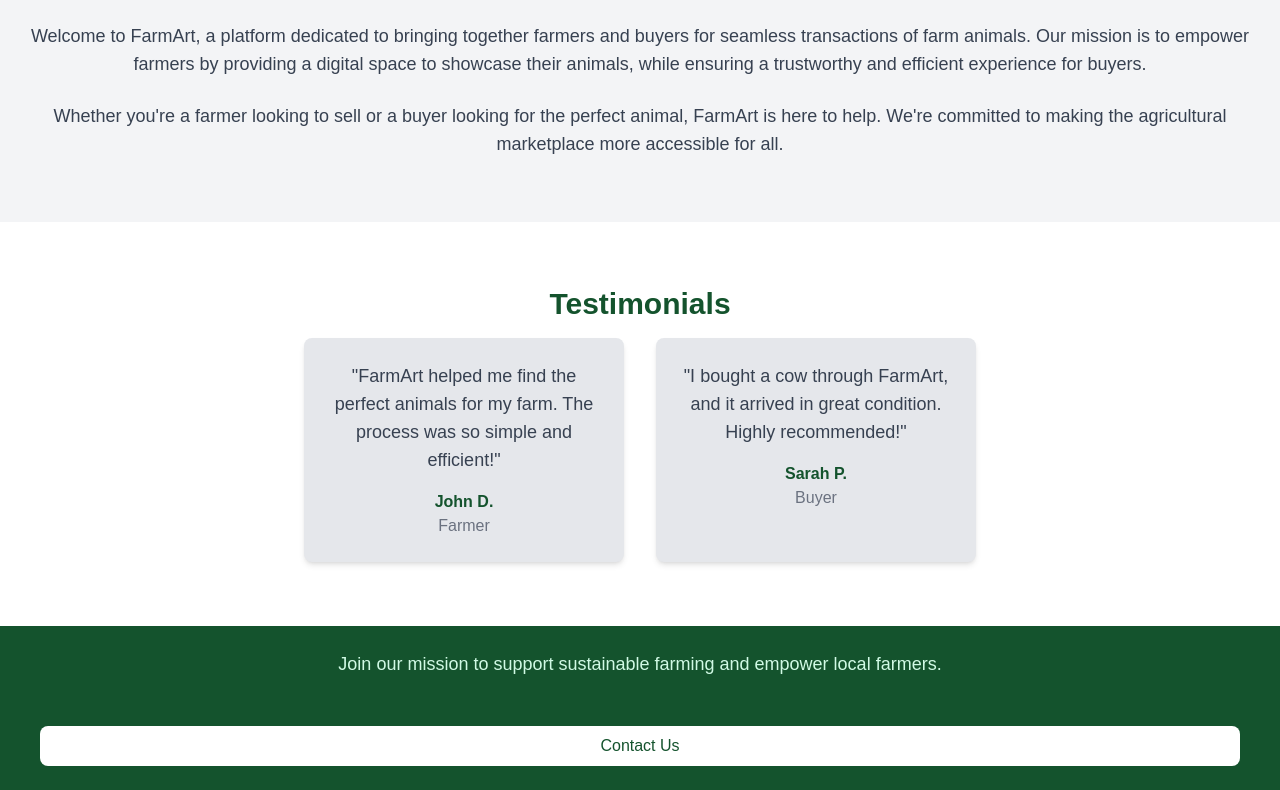
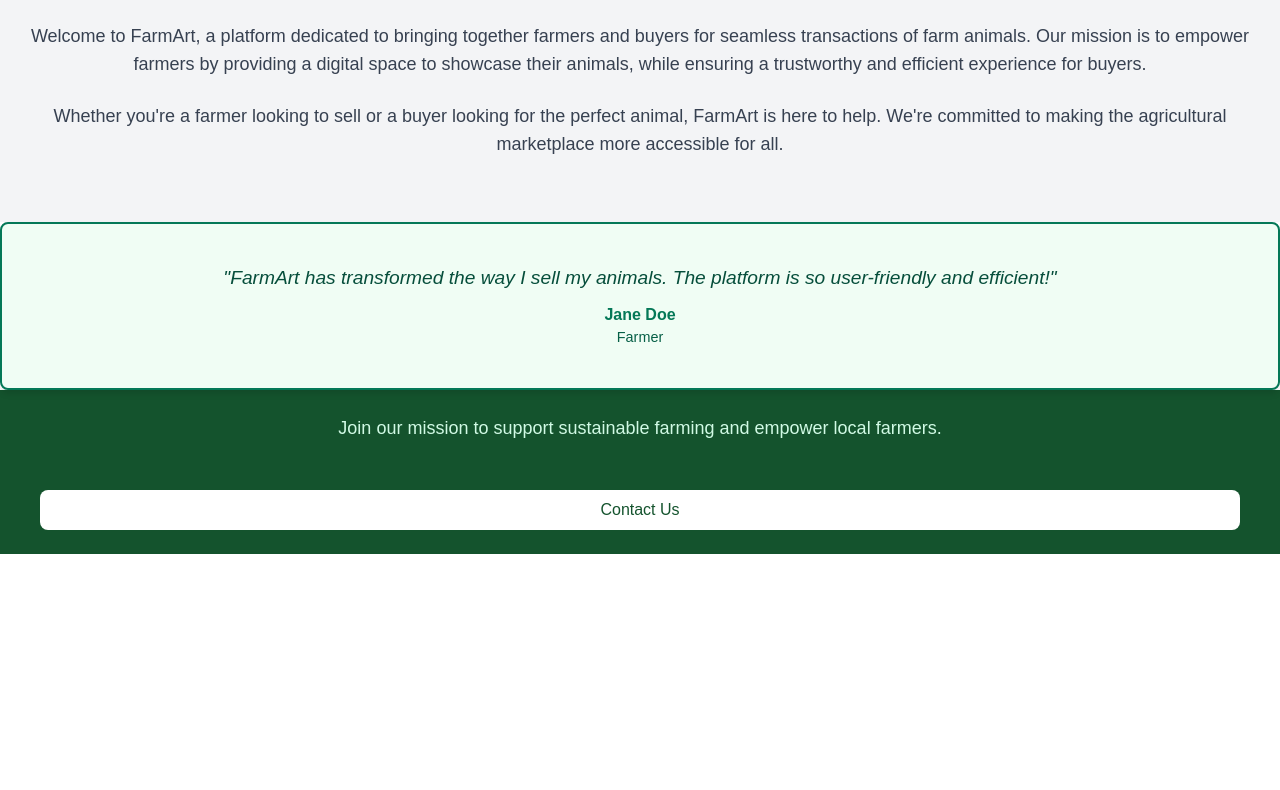
Before and after one commit to ohnoitsmoraa/Farmart-frontend, a React (Vite) app: page / in a window 1280 px wide. Shown: the part 946-1736 px from the top of the page. After the commit the page ends 1500 px from the top, so only its background shows below. Built offline with nearby package versions, Linux system fonts and the light colour scheme.

Commit message:
updated testimonials components with styling

```diff
--- /dev/null
+++ b/src/components/Testimonials.css
@@ -0,0 +1,41 @@
+.testimonials-container {
+  overflow: hidden;
+  width: 100%;
+  position: relative;
+  background-color: #f0fdf4; /* Light green background */
+  border: 2px solid #047857; /* Dark green border */
+  border-radius: 8px; /* Rounded corners for a modern look */
+  padding: 20px;
+  box-shadow: 0 4px 6px rgba(0, 0, 0, 0.1); /* Subtle shadow for depth */
+}
+
+.testimonials-track {
+  display: flex;
+  transition: transform 1s ease-in-out; /* Smooth transition */
+}
+
+.testimonial {
+  flex: 0 0 100%; /* Each testimonial takes up 100% of the container */
+  text-align: center;
+  padding: 20px;
+  box-sizing: border-box;
+  color: #047857; /* Dark green text to align with the theme */
+}
+
+.testimonial-text {
+  font-size: 1.2rem;
+  color: #064e3b; /* Slightly darker green for better readability */
+  font-style: italic;
+}
+
+.testimonial-name {
+  font-size: 1rem;
+  font-weight: bold;
+  margin-top: 10px;
+  color: #047857; /* Match the text color to the theme */
+}
+
+.testimonial-role {
+  font-size: 0.9rem;
+  color: #065f46; /* Medium green for secondary text */
+}
--- a/src/components/Testimonials.jsx
+++ b/src/components/Testimonials.jsx
@@ -1,29 +1,51 @@
-import React from 'react';
+import React, { useState, useEffect } from "react";
+import "./Testimonials.css";
+
+const testimonialsData = [
+  {
+    name: "Jane Doe",
+    role: "Farmer",
+    text: "FarmArt has transformed the way I sell my animals. The platform is so user-friendly and efficient!",
+  },
+  {
+    name: "John Smith",
+    role: "Buyer",
+    text: "Purchasing animals directly from farmers has never been easier. I love this platform!",
+  },
+  {
+    name: "Mary Johnson",
+    role: "Farmer",
+    text: "FarmArt helped me connect with trustworthy buyers. Highly recommend it to other farmers!",
+  },
+];
 
 const Testimonials = () => {
+  const [currentIndex, setCurrentIndex] = useState(0);
+
+  useEffect(() => {
+    const interval = setInterval(() => {
+      setCurrentIndex((prevIndex) => (prevIndex + 1) % testimonialsData.length);
+    }, 8000); // Keep the testimonial for 8 seconds before transitioning
+    return () => clearInterval(interval);
+  }, []);
+
   return (
-    <section className="bg-white py-16">
-      <div className="container mx-auto px-4 text-center">
-        <h2 className="text-3xl font-semibold text-green-900 mb-4">Testimonials</h2>
-        <div className="flex justify-center space-x-8">
-          <div className="bg-gray-200 p-6 rounded-lg shadow-md max-w-xs">
-            <p className="text-lg text-gray-700 mb-4">
-              "FarmArt helped me find the perfect animals for my farm. The process was so simple and
-              efficient!"
-            </p>
-            <p className="font-semibold text-green-900">John D.</p>
-            <p className="text-gray-500">Farmer</p>
+    <div className="testimonials-container">
+      <div
+        className="testimonials-track"
+        style={{
+          transform: `translateX(-${currentIndex * 100}%)`,
+        }}
+      >
+        {testimonialsData.map((testimonial, index) => (
+          <div className="testimonial" key={index}>
+            <p className="testimonial-text">"{testimonial.text}"</p>
+            <p className="testimonial-name">{testimonial.name}</p>
+            <p className="testimonial-role">{testimonial.role}</p>
           </div>
-          <div className="bg-gray-200 p-6 rounded-lg shadow-md max-w-xs">
-            <p className="text-lg text-gray-700 mb-4">
-              "I bought a cow through FarmArt, and it arrived in great condition. Highly recommended!"
-            </p>
-            <p className="font-semibold text-green-900">Sarah P.</p>
-            <p className="text-gray-500">Buyer</p>
-          </div>
-        </div>
+        ))}
       </div>
-    </section>
+    </div>
   );
 };
 
```
